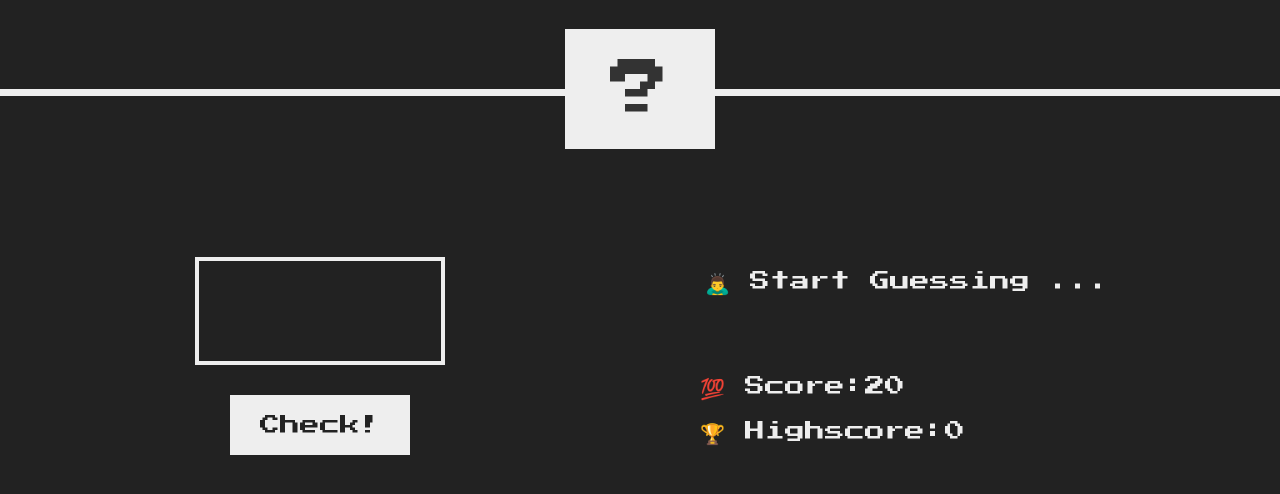
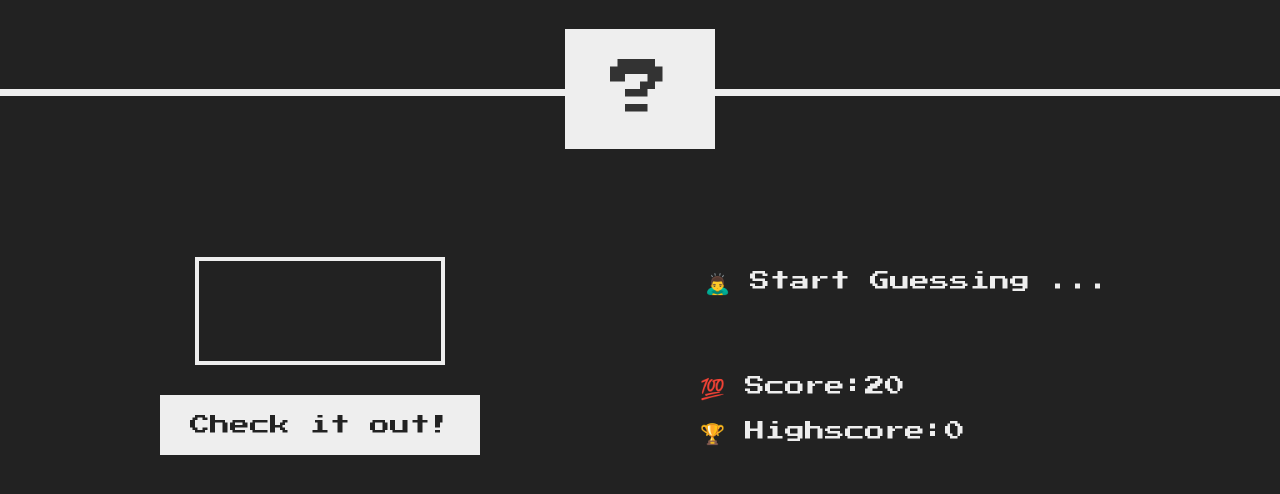
Before and after one commit to harshalashi/Guess-My-Number, a plain HTML site: page index.html in a window 1280 px wide. Shown: the part 184-678 px from the top of the page. Drawn offline with Linux system fonts and the light colour scheme.

Commit message:
Index file changed

```diff
--- a/index.html
+++ b/index.html
@@ -5,7 +5,7 @@
     <meta http-equiv="X-UA-Compatible" content="IE=edge" />
     <meta name="viewport" content="width=device-width, initial-scale=1.0" />
     <link rel="stylesheet" href="styles.css" />
-    <title>Document</title>
+    <title>Guess my number</title>
   </head>
   <body>
     <header>
@@ -17,7 +17,7 @@
     <main>
       <section class="left">
         <input type="number" class="guess" />
-        <button class="btn check">Check!</button>
+        <button class="btn check">Check it out!</button>
       </section>
       <section class="right">
         <p class="message">🙇‍♂️ Start Guessing ...</p>
```
